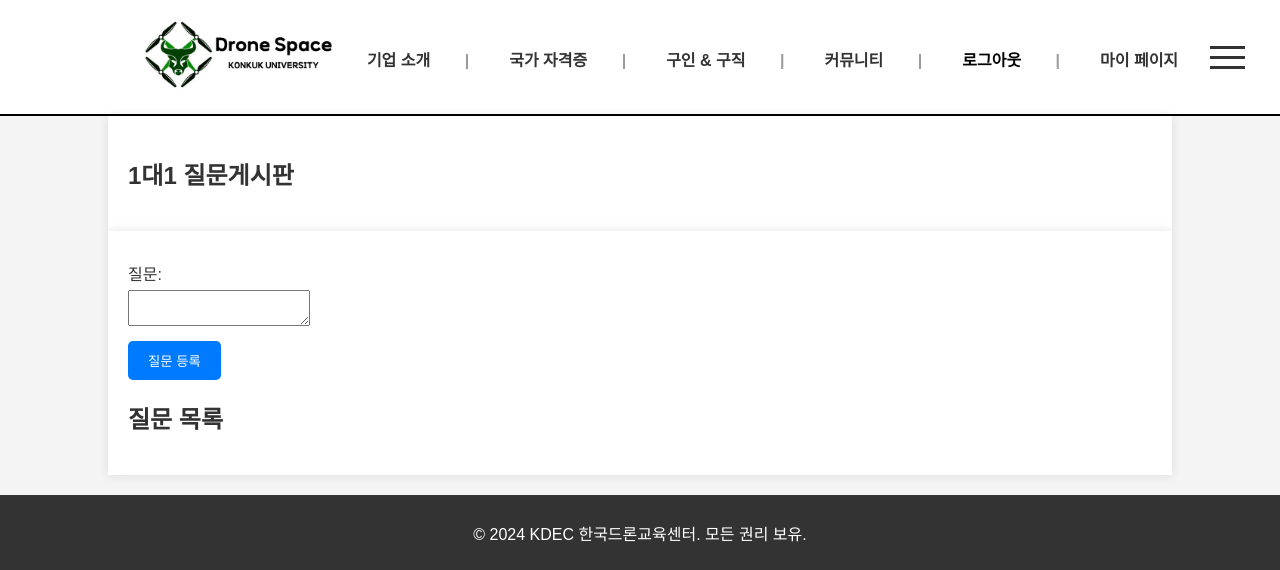
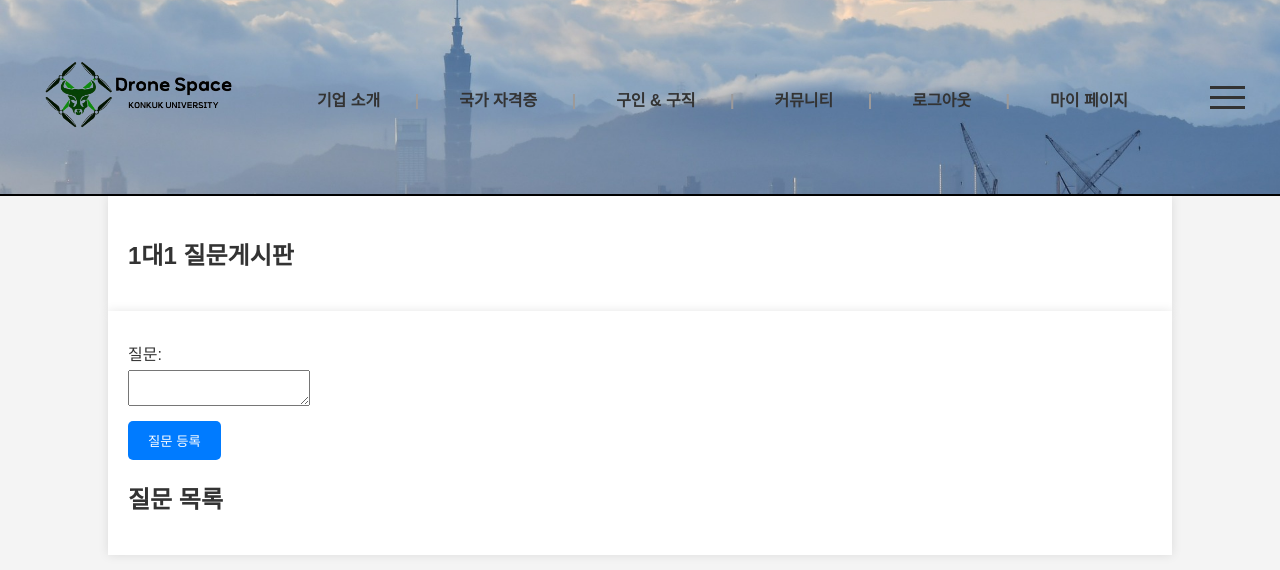
Before and after one commit to Dongyeon0123/DroneSpace, a PHP site: page /ask.php in a window 1280 px wide. Shown: the top 570 px of the page. Run offline with PHP 8.4, Linux system fonts and the light colour scheme; the visitor is signed in with stand-in values (Sample User, id 1); data that the repository does not hold is empty.

Commit message:
메뉴 꾸미기

```diff
--- a/header.php
+++ b/header.php
@@ -1,5 +1,80 @@
-<header class="header">
-    <a href="main.php"><img src="logo.png"></a>
+<!DOCTYPE html>
+<html lang="ko">
+<head>
+    <meta charset="UTF-8">
+    <meta name="viewport" content="width=device-width, initial-scale=1.0">
+    <title>드론 스페이스</title>
+    <link rel="stylesheet" href="https://cdnjs.cloudflare.com/ajax/libs/font-awesome/5.15.3/css/all.min.css">
+    <link rel="stylesheet" href="main.css">
+</head>
+<body>
+    <header class="header" id="mainHeader">
+        <a href="main.php"><img src="logo1.png"></a>
+        <ul class="menu">
+            <li>
+                기업 소개
+                <ul>
+                    <a href="hello.php"><li>인사말</li></a>
+                    <a href="history.php"><li>DroneSpace 연혁</li></a>
+                    <a href="vision.php"><li>아카데미 비전</li></a>
+                    <a href="facility.php"><li>시설 현황</li></a>
+                    <a href="map.php"><li>오시는 길</li></a>
+                </ul>
+            </li>
+            <li>
+                국가 자격증
+                <ul>
+                    <a href="information.php"><li>국가 자격증 안내</li></a>
+                    <a href="money.php"><li>교육비 지원 안내</li></a>
+                    <a href="company.php"><li>기관/단체 교육 안내</li></a>
+                    <a href="type1.php"><li>1종 조종자 과정</li></a>
+                    <a href="type2.php"><li>2종 조종자 과정</li></a>
+                    <a href="type3.php"><li>3종 조종자 과정</li></a>
+                    <a href="education.php"><li>드론 운용자 교육</li></a>
+                    <a href="instructor.php"><li>지도 조종자 과정</li></a>
+                    <a href="practical.php"><li>실기 평가자 과정</li></a>
+                </ul>
+            </li>
+            <li>
+                구인 & 구직
+                <ul>
+                    <a href="recruitment.php"><li>전체 구인글</li></a>
+                </ul>
+            </li>
+            <li>
+                커뮤니티
+                <ul>
+                    <a href="everything.php"><li>전체글</li></a>
+                    <a href="hot.php"><li>HOT글</li></a>
+                    <a href="ask.php"><li>1대1 질문 게시판</li></a>
+                </ul>
+            </li>
+            <li>
+                <?php if (isset($_SESSION['loggedin']) && $_SESSION['loggedin'] == true): ?>
+                    <a href="logout.php">로그아웃</a>
+                <?php else: ?>
+                    <a href="login.html">로그인 / 회원가입</a>
+                <?php endif; ?>
+            </li>
+            <li>
+                마이 페이지
+                <ul>
+                    <a href="mywrite.php"><li>내가 작성한 게시글</li></a>
+                    <a href="myreply.php"><li>내가 작성한 댓글</li></a>
+                    <a href="myrecruit.php"><li>구인&구직 신청 현황</li></a>
+                    <a href="mycer.php"><li>내 이력서</li></a>
+                </ul>
+            </li>
+        </ul>
+        <div class="hamburger" onclick="toggleMenu()">
+            <div></div>
+            <div></div>
+            <div></div>
+        </div>
+    </header>
+
+    <header class="scroll-header" id="scrollheader">
+        <a href="main.php"><img src="logo1.png"></a>
         <ul class="menu">
             <li>
                 기업 소개
@@ -125,3 +200,18 @@
             </div>
         </div>
     </div>
+    <script>
+        window.addEventListener('scroll', function() {
+            const scrollheader = document.getElementById('scrollheader');
+            const mainHeader = document.getElementById('mainHeader');
+            if (window.scrollY > 150) {
+                mainHeader.style.top = '-130px';
+                scrollheader.style.top = '0px';
+            } else {
+                mainHeader.style.top = '0px';
+                scrollheader.style.top = '-130px';
+            }
+        });
+    </script>
+</body>
+</html>
--- a/main.css
+++ b/main.css
@@ -4,26 +4,56 @@ body {
     background-color: #f4f4f4;
     color: #333;
 }
+
 .header {
     display: flex;
     justify-content: space-between;
     align-items: center;
-    background-color: #fff;
-    padding: 10px 35px;
+    background-image: url('world.jpg');
+    background-size: cover;
+    background-position: center;
+    padding: 50px 35px;
     border-bottom: 2px solid #000;
+    transition: top 0.3s;
+    z-index: 1000;
+    position: relative;
 }
-.header img {
+
+.scroll-header {
+    display: flex;
+    justify-content: space-between;
+    align-items: center;
+    background-color: rgba(255, 255, 255, 0.9);
+    padding: 15px 35px;
+    position: fixed;
+    top: -130px;
+    width: 96%;
+    box-shadow: 0 2px 4px rgba(0, 0, 0, 0.1);
+    transition: top 0.3s;
+    z-index: 1001;
+}
+
+.scroll-header::after {
+    content: "";
+    position: absolute;
+    bottom: 0;
+    left: 0;
+    width: 100%;
+    height: 2px;
+    background: linear-gradient(to right, red, orange, yellow, green, blue, indigo, violet);
+}
+
+.header img, .scroll-header img {
     width: 200px;
     height: 90px;
     margin: 0;
-    margin-left: 100px;
 }
-.header a {
+
+.header a, .scroll-header a {
     text-decoration: none;
+    color: inherit;
 }
-.menuli {
-    color: red;
-}
+
 .menu {
     list-style-type: none;
     padding: 0;
--- a/mycer.php
+++ b/mycer.php
@@ -169,7 +169,7 @@ $conn->close();
 </head>
 <body>
     <header class="header">
-        <a href="main.php"><img src="logo.png"></a>
+        <a href="main.php"><img src="logo1.png"></a>
         <div class="hamburger" onclick="toggleMenu()">
             <div></div>
             <div></div>
```
Also changed, not shown: other parts of main.css (+30 -16 lines), main.php (+38 -7 lines), logo1.png (added), world.jpg (added). Lines whose indentation alone changed are shown as unchanged.
